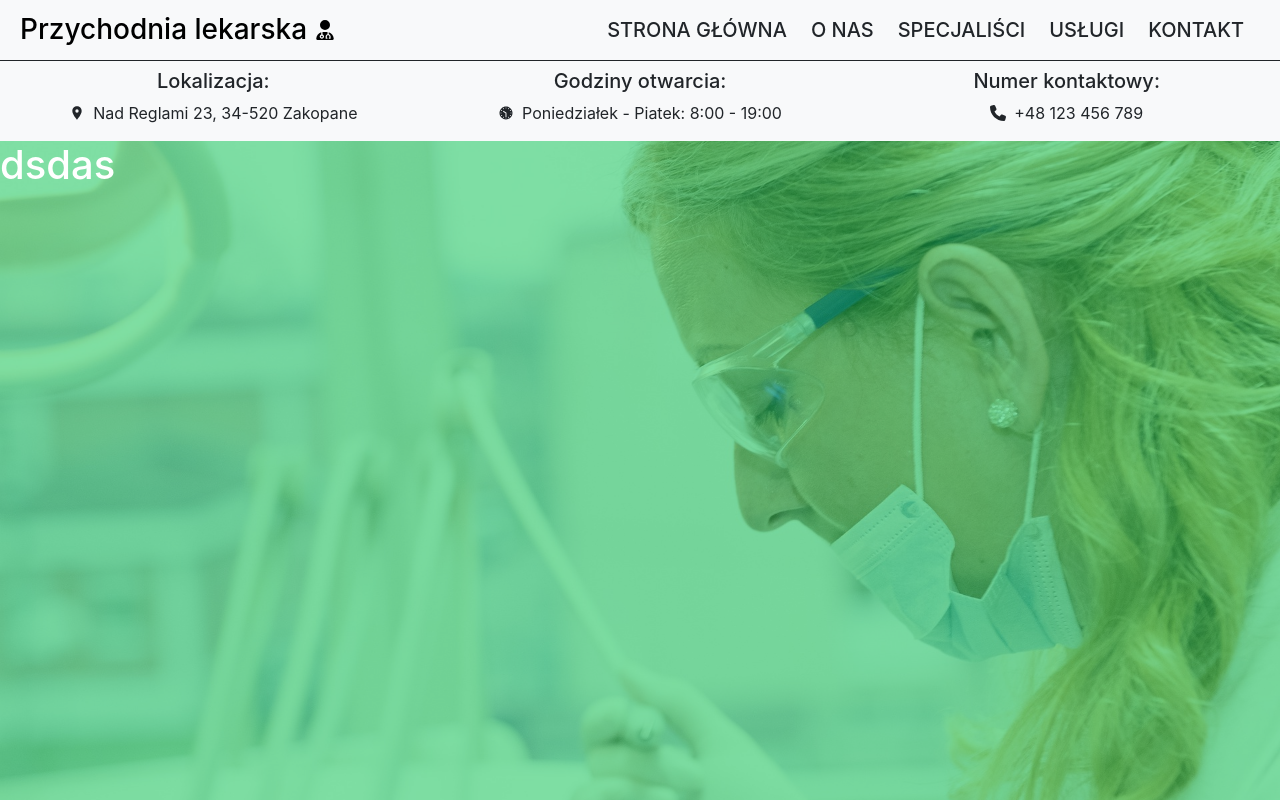
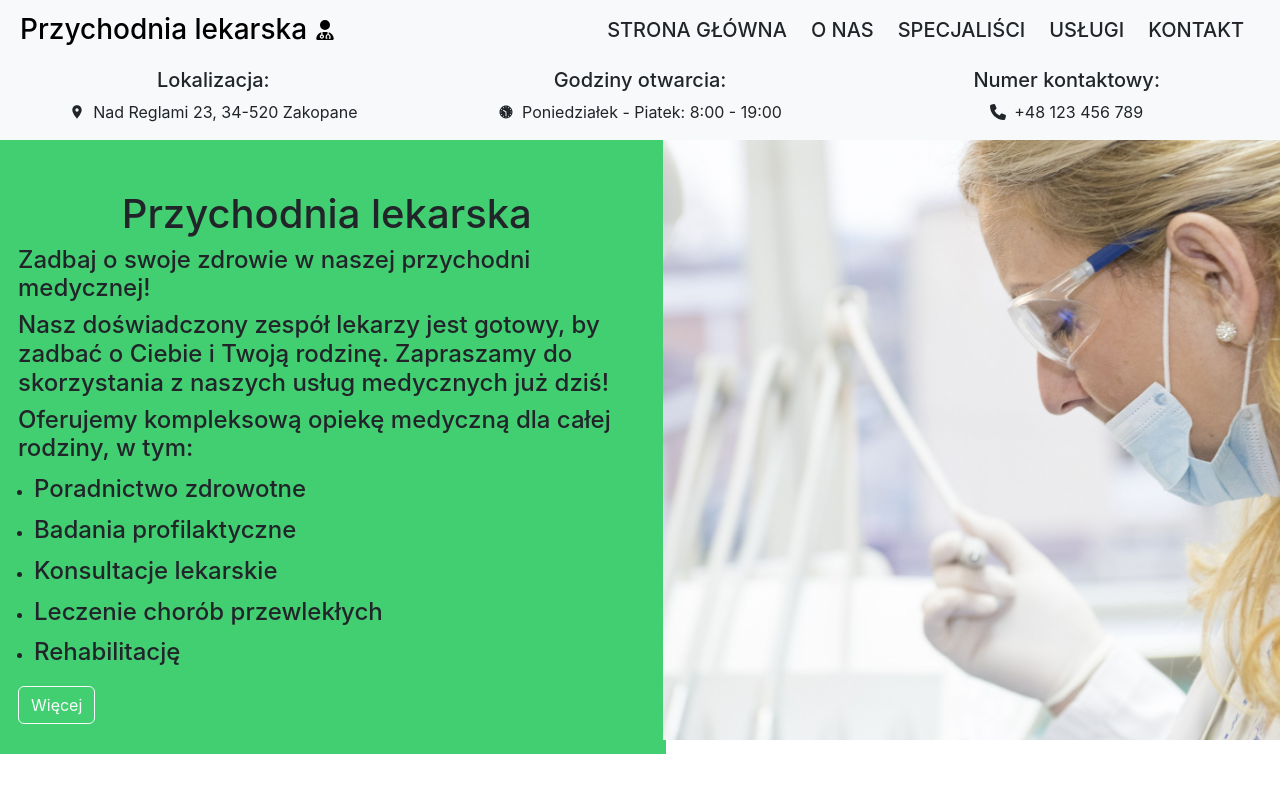
Before and after one commit to itamm15/react-clinic, a React (Create React App) app: page / in a window 1280 px wide. Shown: the top 800 px of the page. Built offline with nearby package versions, Linux system fonts and the light colour scheme.

Commit message:
chore: finished base section of homepage

```diff
--- a/src/components/HomePage/HomePage.css
+++ b/src/components/HomePage/HomePage.css
@@ -1,19 +1,17 @@
 .image-container {
-  position: relative;
-  display: inline-block;
+  height: 600px;
 }
 
 .image {
-  display: block;
   width: 100%;
-  height: auto;
+  height: 100%;
+  object-fit: cover;
 }
 
-.green-overlay {
-  position: absolute;
-  top: 0;
-  left: 0;
-  width: 100%;
-  height: 100%;
-  background-color: rgba(0, 192, 75, 0.5);
+.przychodnia-description {
+  background-color: #42cf72;
+  margin-right: -15px;
+  padding: 30px;
+  padding-top: 50px;
+  line-height: 2.5;
 }
--- a/src/components/HomePage/HomePage.jsx
+++ b/src/components/HomePage/HomePage.jsx
@@ -1,14 +1,31 @@
-import { Container } from 'react-bootstrap';
+import { Button, Row, Col } from 'react-bootstrap';
 import doctorhomepage2 from "../../assets/doctorhomepage2.jpg";
 import "./HomePage.css";
 
 export function HomePage() {
   return (
-    <div className="image-container">
-      <img src={doctorhomepage2} alt="doctor with digitaizer" className="image" />
-      <div class="green-overlay text-white">
-        <h1>dsdas</h1>
-      </div>
+    <div>
+      <Row className="no-gutters">
+        <Col className="przychodnia-description">
+          <h1 className="text-center">Przychodnia lekarska</h1>
+          <h4>Zadbaj o swoje zdrowie w naszej przychodni medycznej! </h4>
+          <h4>Nasz doświadczony zespół lekarzy jest gotowy, by zadbać o Ciebie i Twoją rodzinę. Zapraszamy do skorzystania z naszych usług medycznych już dziś! </h4>
+          <h4>Oferujemy kompleksową opiekę medyczną dla całej rodziny, w tym: </h4>
+          <ul className="ps-3">
+            <li><h4>Poradnictwo zdrowotne</h4></li>
+            <li><h4>Badania profilaktyczne</h4></li>
+            <li><h4>Konsultacje lekarskie</h4></li>
+            <li><h4>Leczenie chorób przewlekłych</h4></li>
+            <li><h4>Rehabilitację</h4></li>
+          </ul>
+          <Button variant="outline-light" href="/services">Więcej</Button>
+        </Col>
+        <Col>
+        <div className="image-container">
+          <img src={doctorhomepage2} alt="doctor with digitaizer" className="image" />
+        </div>
+        </Col>
+      </Row>
     </div>
   )
 }
--- a/src/components/Menu/Menu.jsx
+++ b/src/components/Menu/Menu.jsx
@@ -15,7 +15,7 @@ const MENU_ITEMS = [
 export function Menu() {
   return (
     <>
-      <Navbar expand="lg" className="bg-body-tertiary border-bottom border-dark">
+      <Navbar expand="lg" className="bg-body-tertiary ">
         <Container fluid>
           <Navbar.Brand className="d-flex align-items-center ms-2">
             <h3 className="me-2 mb-0">Przychodnia lekarska</h3>
```
